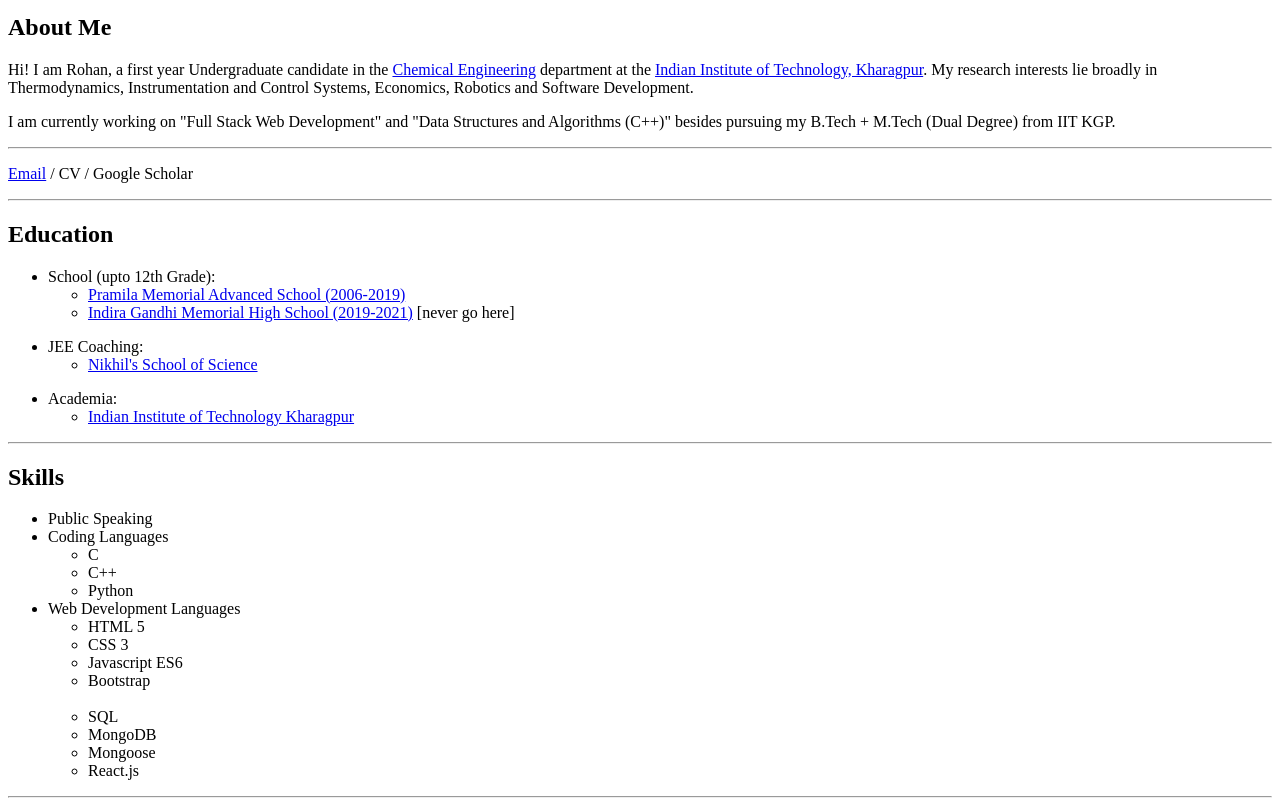
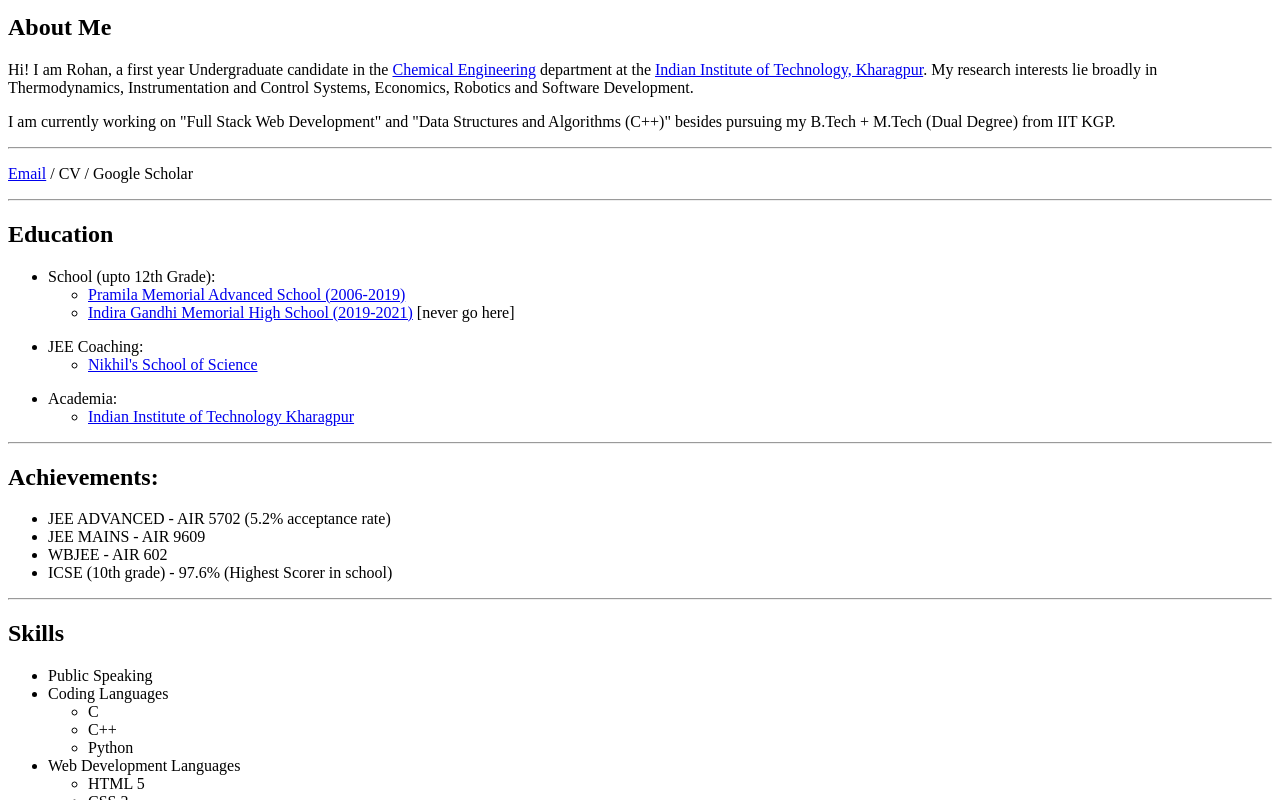
Before and after one commit to Donobr1s/CapstoneProject1_HTML__Udemy, a plain HTML site: page index.html in a window 1280 px wide. Shown: the part 381-1181 px from the top of the page. Drawn offline with Linux system fonts and the light colour scheme.

Commit message:
Add files via upload

```diff
--- a/index.html
+++ b/index.html
@@ -55,6 +55,17 @@
 
     <hr />
 
+    <p><h2>Achievements:</h2>
+        <ul>
+            <li>JEE ADVANCED - AIR 5702 (5.2% acceptance rate)</li>
+            <li>JEE MAINS - AIR 9609 </li>
+            <li>WBJEE - AIR 602</li>
+            <li>ICSE (10th grade) - 97.6% (Highest Scorer in school) </li>
+        </ul>
+    </p>
+
+    <hr />
+
     <h2>Skills</h2>
     <ul>
         <li>Public Speaking</li>
```
